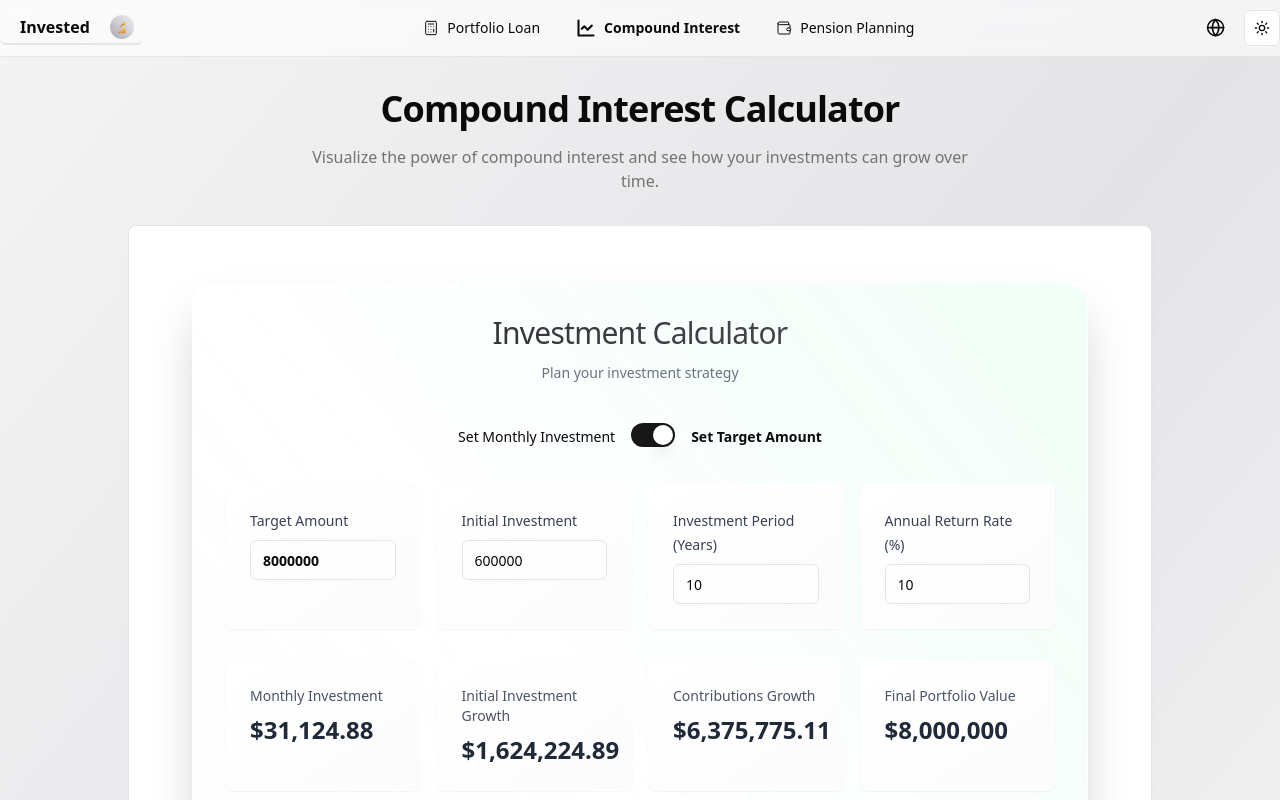
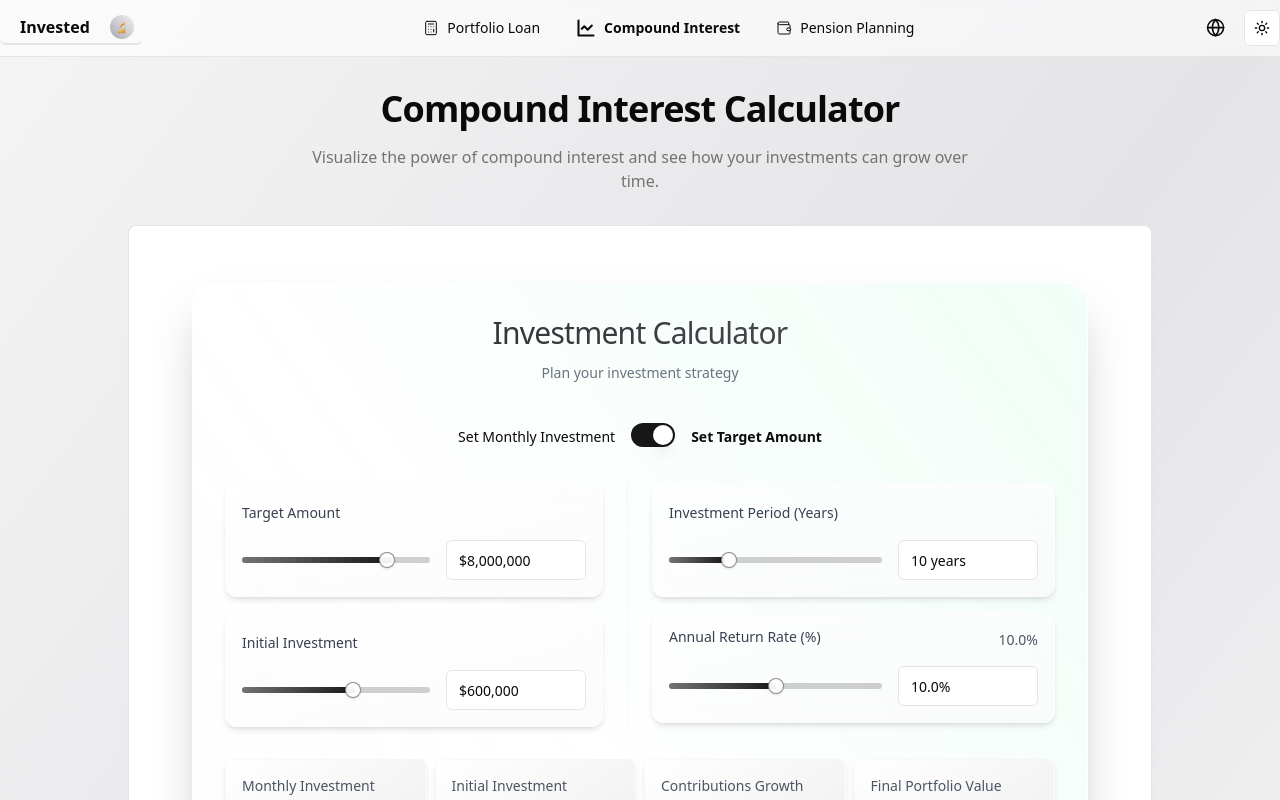
Before and after one commit to DonRaz/investedAI, a Next.js app: page /en/compound in a window 1280 px wide. Shown: the top 800 px of the page. Built offline with nearby package versions, Linux system fonts and the light colour scheme.

Commit message:
fixed styling of compound

```diff
--- a/components/calculators/CompoundInterestCalculator.tsx
+++ b/components/calculators/CompoundInterestCalculator.tsx
@@ -23,6 +23,7 @@ import {
 import { useTranslationStore } from '@/lib/translations';
 import { compoundTranslations } from '@/lib/translations/compound';
 import { CustomInterestSlider } from '../ui/slider-w-landmarks';
+import { SliderWithInput } from '@/components/ui/slider-w-input';
 
 interface ChartDataPoint {
   month: number;
@@ -263,196 +264,176 @@ export function CompoundInterestCalculator() {
           </div>
 
           {/* Input Controls */}
-          <div className="grid grid-cols-1 md:grid-cols-4 gap-4">
-            <Card className="bg-gradient-to-br from-white/70 to-zinc-50/70 dark:from-zinc-800/70 dark:to-zinc-900/50 backdrop-blur-md border border-white/50 dark:border-zinc-700/30 shadow-sm">
-              <CardContent className="pt-6">
-                <div className="space-y-2">
+          <div className="grid gap-6 md:grid-cols-2">
+            <div className="space-y-4 border-r border-zinc-200/30 dark:border-zinc-700/30 md:pr-6 pr-0">
+              <div className="space-y-2 bg-gradient-to-br from-white/70 to-zinc-50/70 dark:from-zinc-800/70 dark:to-zinc-900/50 backdrop-blur-md p-4 rounded-xl border border-white/50 dark:border-zinc-700/30 shadow-md">
                 <Label className="text-gray-700 dark:text-gray-300">
                   {isTargetMode ? t.targetAmount : t.monthlyInvestment}
                 </Label>
-                  <Input
-                    id="targetAmount"
-                    className="font-bold bg-white/50 dark:bg-zinc-900/50"
-                    type="text"
-                    value={
-                      isTargetMode ? targetAmountInput : monthlyInvestmentInput
-                    }
-                    onChange={(e) => {
+                <div className="pt-2">
+                  <SliderWithInput
+                    value={isTargetMode ? targetAmount : monthlyInvestment}
+                    onValueChange={(value) => {
                       if (isTargetMode) {
-                        handleInputChange(
-                          e.target.value,
-                          setTargetAmountInput,
-                          setTargetAmount
-                        );
+                        setTargetAmount(value);
+                        setTargetAmountInput(formatCurrency(value));
                       } else {
-                        handleInputChange(
-                          e.target.value,
-                          setMonthlyInvestmentInput,
-                          setMonthlyInvestment
-                        );
+                        setMonthlyInvestment(value);
+                        setMonthlyInvestmentInput(formatCurrency(value));
                       }
                     }}
-                    onBlur={() => {
-                      if (isTargetMode) {
-                        setTargetAmountInput(formatCurrency(targetAmount));
-                      } else {
-                        setMonthlyInvestmentInput(
-                          formatCurrency(monthlyInvestment)
-                        );
-                      }
-                    }}
-                    onFocus={(e) => e.target.select()}
+                    min={isTargetMode ? 100000 : 0}
+                    max={isTargetMode ? 10000000 : 50000}
+                    step={isTargetMode ? 50000 : 500}
+                    formatValue={formatCurrency}
                   />
                 </div>
-              </CardContent>
-            </Card>
+              </div>
 
-            <Card className="bg-gradient-to-br from-white/70 to-zinc-50/70 dark:from-zinc-800/70 dark:to-zinc-900/50 backdrop-blur-md border border-white/50 dark:border-zinc-700/30 shadow-sm">
-              <CardContent className="pt-6">
-                <div className="space-y-2">
+              <div className="space-y-2 bg-gradient-to-br from-white/70 to-zinc-50/70 dark:from-zinc-800/70 dark:to-zinc-900/50 backdrop-blur-md p-4 rounded-xl border border-white/50 dark:border-zinc-700/30 shadow-md">
                 <Label className="text-gray-700 dark:text-gray-300">{t.initialInvestment}</Label>
-                  <Input
-                    id="initialInvestment"
-                    type="text"
-                    className="bg-white/50 dark:bg-zinc-900/50"
-                    value={initialAmountInput}
-                    onChange={(e) =>
-                      handleInputChange(
-                        e.target.value,
-                        setInitialAmountInput,
-                        setInitialAmount
-                      )
-                    }
-                    onBlur={() =>
-                      setInitialAmountInput(formatCurrency(initialAmount))
-                    }
-                    onFocus={(e) => e.target.select()}
+                <div className="pt-2">
+                  <SliderWithInput
+                    value={initialAmount}
+                    onValueChange={(value) => {
+                      setInitialAmount(value);
+                      setInitialAmountInput(formatCurrency(value));
+                    }}
+                    min={0}
+                    max={1000000}
+                    step={10000}
+                    formatValue={formatCurrency}
                   />
                 </div>
-              </CardContent>
-            </Card>
+              </div>
+            </div>
 
-            <Card className="bg-gradient-to-br from-white/70 to-zinc-50/70 dark:from-zinc-800/70 dark:to-zinc-900/50 backdrop-blur-md border border-white/50 dark:border-zinc-700/30 shadow-sm">
-              <CardContent className="pt-6">
-                <div className="space-y-2">
+            <div className="space-y-4">
+              <div className="space-y-2 bg-gradient-to-br from-white/70 to-zinc-50/70 dark:from-zinc-800/70 dark:to-zinc-900/50 backdrop-blur-md p-4 rounded-xl border border-white/50 dark:border-zinc-700/30 shadow-md">
                 <Label className="text-gray-700 dark:text-gray-300">{t.period}</Label>
-                  <Input
-                    id="period"
-                    type="text"
-                    className="bg-white/50 dark:bg-zinc-900/50"
-                    value={periodInput}
-                    onChange={(e) => {
-                      const newValue = e.target.value.replace(/[^\d]/g, '');
-                      setPeriodInput(newValue);
-                      const validated = validateNumberInput(newValue, 1, 50);
-                      if (!isNaN(validated)) {
-                        setInvestmentPeriod(validated);
-                      }
+                <div className="pt-2">
+                  <SliderWithInput
+                    value={investmentPeriod}
+                    onValueChange={(value) => {
+                      setInvestmentPeriod(value);
+                      setPeriodInput(value.toString());
                     }}
-                    onBlur={() => {
-                      const validated = validateNumberInput(periodInput, 1, 50);
-                      setInvestmentPeriod(validated);
-                      setPeriodInput(validated.toString());
-                    }}
-                    onFocus={(e) => e.target.select()}
+                    min={1}
+                    max={35}
+                    step={1}
+                    formatValue={(value) => `${value} ${value === 1 ? t.yearLabel : t.yearsLabel}`}
                   />
                 </div>
-              </CardContent>
-            </Card>
+              </div>
 
-            <Card className="bg-gradient-to-br from-white/70 to-zinc-50/70 dark:from-zinc-800/70 dark:to-zinc-900/50 backdrop-blur-md border border-white/50 dark:border-zinc-700/30 shadow-sm">
-              <CardContent className="pt-6">
-                <div className="space-y-2">
+              <div className="space-y-2 bg-gradient-to-br from-white/70 to-zinc-50/70 dark:from-zinc-800/70 dark:to-zinc-900/50 backdrop-blur-md p-4 rounded-xl border border-white/50 dark:border-zinc-700/30 shadow-md">
+                <div className="flex" dir='ltr'>
                   <Label className="text-gray-700 dark:text-gray-300">{t.annualReturn}</Label>
-                  {windowWidth > 768 ? (
-                    <>
-                      <Input
-                        id="annualReturn"
-                        type="text"
-                        className="bg-white/50 dark:bg-zinc-900/50"
-                        value={annualReturnInput}
-                        onChange={(e) => {
-                          const newValue = e.target.value.replace(/[^\d.]/g, '');
-                          setAnnualReturnInput(newValue);
-                          const validated = validateNumberInput(newValue, 0, 100);
-                          if (!isNaN(validated)) {
-                            setAnnualReturn(validated);
-                          }
-                        }}
-                        onBlur={() => {
-                          const validated = validateNumberInput(
-                            annualReturnInput,
-                            0,
-                            100
-                          );
-                          setAnnualReturn(validated);
-                          setAnnualReturnInput(validated.toString());
-                        }}
-                        onFocus={(e) => e.target.select()}
-                      />
-                    </>
-                  ) : (
-                    <>
+                  <div className="text-sm text-gray-600 dark:text-gray-400 ml-auto">
+                    {annualReturn.toFixed(1)}%
+                  </div>
+                </div>
+                <div className="pt-2">
+                  {windowWidth < 768 ? (
                     <CustomInterestSlider
                       value={annualReturn}
-                        onValueChange={(value) => setAnnualReturn(value)}
+                      onValueChange={(value) => {
+                        setAnnualReturn(value);
+                        setAnnualReturnInput(value.toString());
+                      }}
                       min={0}
                       max={20}
                       step={0.1}
-                        isShowingHeader
+                      isShowingHeader={false}
                     />
-                    </>
+                  ) : (
+                    <SliderWithInput
+                      value={annualReturn}
+                      onValueChange={(value) => {
+                        setAnnualReturn(value);
+                        setAnnualReturnInput(value.toString());
+                      }}
+                      min={0}
+                      max={20}
+                      step={0.1}
+                      formatValue={(value) => `${value.toFixed(1)}%`}
+                    />
                   )}
                 </div>
-              </CardContent>
-            </Card>
+              </div>
+            </div>
           </div>
 
           {/* Results Summary */}
-          <div className="grid grid-cols-1 lg:grid-cols-4 gap-4">
-            <Card className="bg-gradient-to-br from-white/70 to-zinc-50/70 dark:from-zinc-800/70 dark:to-zinc-900/50 backdrop-blur-md border border-white/50 dark:border-zinc-700/30 shadow-sm">
-              <CardContent className="p-6">
-                <h3 className="text-sm font-medium text-gray-600 dark:text-gray-400 mb-2">
+          <div className="grid grid-cols-1 lg:grid-cols-4 gap-2">
+            <Card className="bg-gradient-to-br from-white/70 to-zinc-200/70 dark:from-zinc-800/70 dark:to-zinc-900/50 backdrop-blur-md border border-white/50 dark:border-zinc-700/30 shadow-md h-[140px] flex flex-col">
+              <CardContent className="p-4 flex flex-col flex-1">
+                <h3 className="text-sm font-medium text-gray-600 dark:text-gray-400">
                   {isTargetMode ? t.monthlyRequired : t.pureContributions}
                 </h3>
+                <div className="mt-auto flex flex-col gap-2">
                   <p className="text-2xl font-bold text-gray-800 dark:text-gray-200">
                     {isTargetMode
                       ? formatCurrency(summary.monthlyInvestment)
                       : formatCurrency(summary.pureAccumulatedMonthlyInvestment)}
                   </p>
+                  <div className="h-[20px]" /> {/*Placeholder for consistent height*/}
+
+                </div>
               </CardContent>
             </Card>
 
-            <Card className="bg-gradient-to-br from-white/70 to-zinc-50/70 dark:from-zinc-800/70 dark:to-zinc-900/50 backdrop-blur-md border border-white/50 dark:border-zinc-700/30 shadow-sm">
-              <CardContent className="p-6">
-                <h3 className="text-sm font-medium text-gray-600 dark:text-gray-400 mb-2">
+            <Card className="bg-gradient-to-br from-white/70 to-zinc-200/70 dark:from-zinc-800/70 dark:to-zinc-900/50 backdrop-blur-md border border-white/50 dark:border-zinc-700/30 shadow-md h-[140px] flex flex-col">
+              <CardContent className="p-4 flex flex-col flex-1">
+                <h3 className="text-sm font-medium text-gray-600 dark:text-gray-400">
                   {t.initialGrowth}
                 </h3>
+                <div className="mt-auto flex flex-col gap-2">
                   <p className="text-2xl font-bold text-gray-800 dark:text-gray-200">
                     {formatCurrency(summary.initialGrowth)}
                   </p>
+                  {initialAmount > 0 && (
+                    <span className="text-xs font-medium px-1.5 py-0.5 rounded bg-emerald-100/80 dark:bg-emerald-900/30 text-emerald-700 dark:text-emerald-400 self-start">
+                      +{((summary.initialGrowth / initialAmount - 1) * 100).toFixed(1)}%
+                    </span>
+                  )}
+                </div>
               </CardContent>
             </Card>
 
-            <Card className="bg-gradient-to-br from-white/70 to-zinc-50/70 dark:from-zinc-800/70 dark:to-zinc-900/50 backdrop-blur-md border border-white/50 dark:border-zinc-700/30 shadow-sm">
-              <CardContent className="p-6">
-                <h3 className="text-sm font-medium text-gray-600 dark:text-gray-400 mb-2">
+            <Card className="bg-gradient-to-br from-white/70 to-zinc-200/70 dark:from-zinc-800/70 dark:to-zinc-900/50 backdrop-blur-md border border-white/50 dark:border-zinc-700/30 shadow-md h-[140px] flex flex-col">
+              <CardContent className="p-4 flex flex-col flex-1">
+                <h3 className="text-sm font-medium text-gray-600 dark:text-gray-400">
                   {t.contributionsGrowth}
                 </h3>
+                <div className="mt-auto flex flex-col gap-2">
                   <p className="text-2xl font-bold text-gray-800 dark:text-gray-200">
                     {formatCurrency(summary.contibutionsGrowth)}
                   </p>
+                  {summary.pureAccumulatedMonthlyInvestment > 0 && (
+                    <span className="text-xs font-medium px-1.5 py-0.5 rounded bg-emerald-100/80 dark:bg-emerald-900/30 text-emerald-700 dark:text-emerald-400 self-start">
+                      +{((summary.contibutionsGrowth / summary.pureAccumulatedMonthlyInvestment - 1) * 100).toFixed(1)}%
+                    </span>
+                  )}
+                </div>
               </CardContent>
             </Card>
 
-            <Card className="bg-gradient-to-br from-white/70 to-zinc-50/70 dark:from-zinc-800/70 dark:to-zinc-900/50 backdrop-blur-md border border-white/50 dark:border-zinc-700/30 shadow-sm">
-              <CardContent className="p-6">
-                <h3 className="text-sm font-medium text-gray-600 dark:text-gray-400 mb-2">
+            <Card className="bg-gradient-to-br from-white/70 to-zinc-200/70 dark:from-zinc-800/70 dark:to-zinc-900/50 backdrop-blur-md border border-white/50 dark:border-zinc-700/30 shadow-md h-[140px] flex flex-col">
+              <CardContent className="p-4 flex flex-col flex-1">
+                <h3 className="text-sm font-medium text-gray-600 dark:text-gray-400">
                   {t.finalValue}
                 </h3>
+                <div className="mt-auto flex flex-col gap-2">
                   <p className="text-2xl font-bold text-gray-800 dark:text-gray-200">
                     {formatCurrency(summary.finalValue)}
                   </p>
+                  {(initialAmount + summary.pureAccumulatedMonthlyInvestment) > 0 && (
+                    <span className="text-xs font-medium px-1.5 py-0.5 rounded bg-emerald-100/80 dark:bg-emerald-900/30 text-emerald-700 dark:text-emerald-400 self-start">
+                      +{((summary.finalValue / (initialAmount + summary.pureAccumulatedMonthlyInvestment) - 1) * 100).toFixed(1)}%
+                    </span>
+                  )}
+                </div>
               </CardContent>
             </Card>
           </div>
--- a/components/ui/slider-w-landmarks.tsx
+++ b/components/ui/slider-w-landmarks.tsx
@@ -266,7 +266,7 @@ export function CustomInterestSlider({
             <span className="line-clamp-2">
               <a
                 href={selectedAdvisor.link}
-                className="text-blue-700/50 bold hover:underline"
+                className="text-blue-700/50 dark:text-emerald-500 bold hover:underline"
                 target="_blank"
                 rel="noopener noreferrer"
               >
```
Also changed, not shown: lib/translations/compound.ts (+8 -2 lines). Lines whose indentation alone changed are shown as unchanged.
